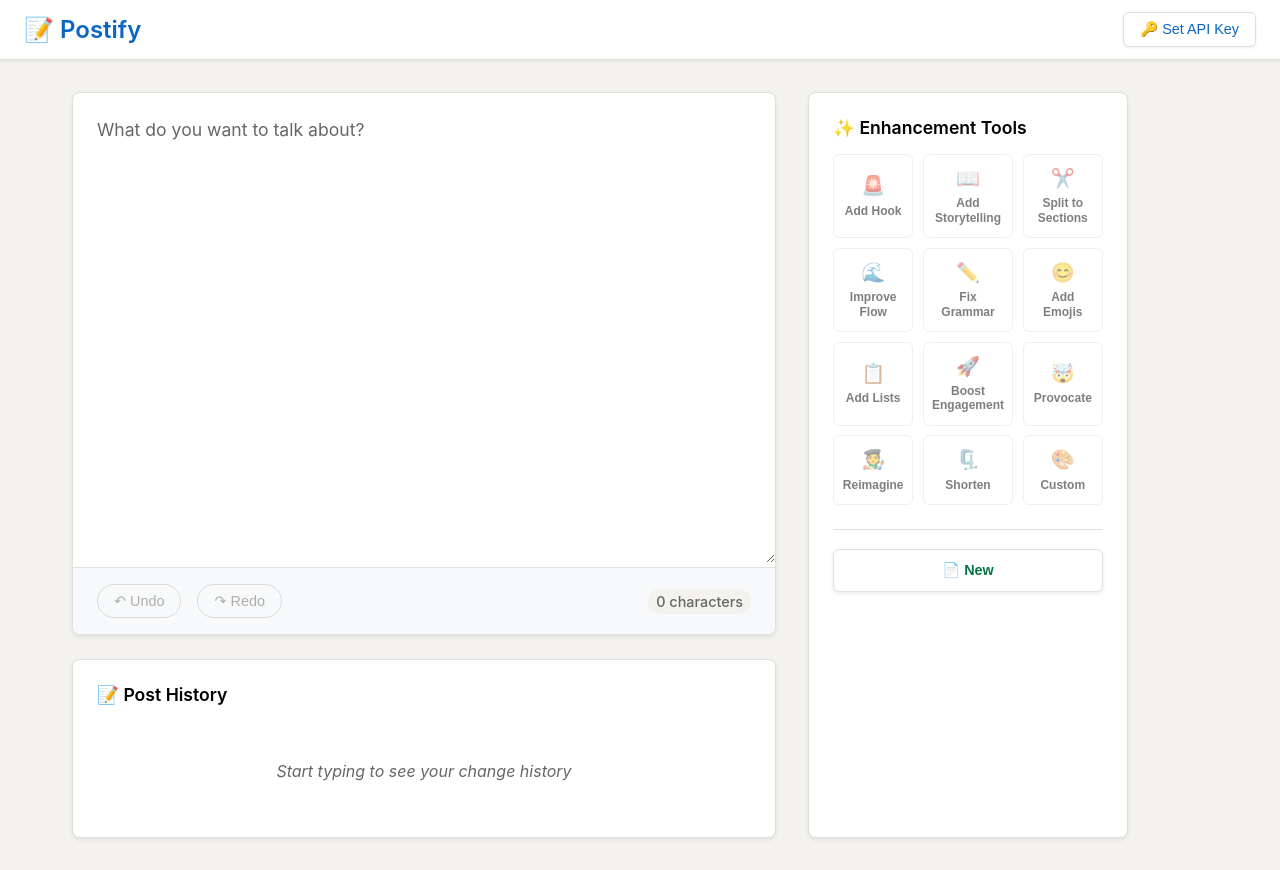
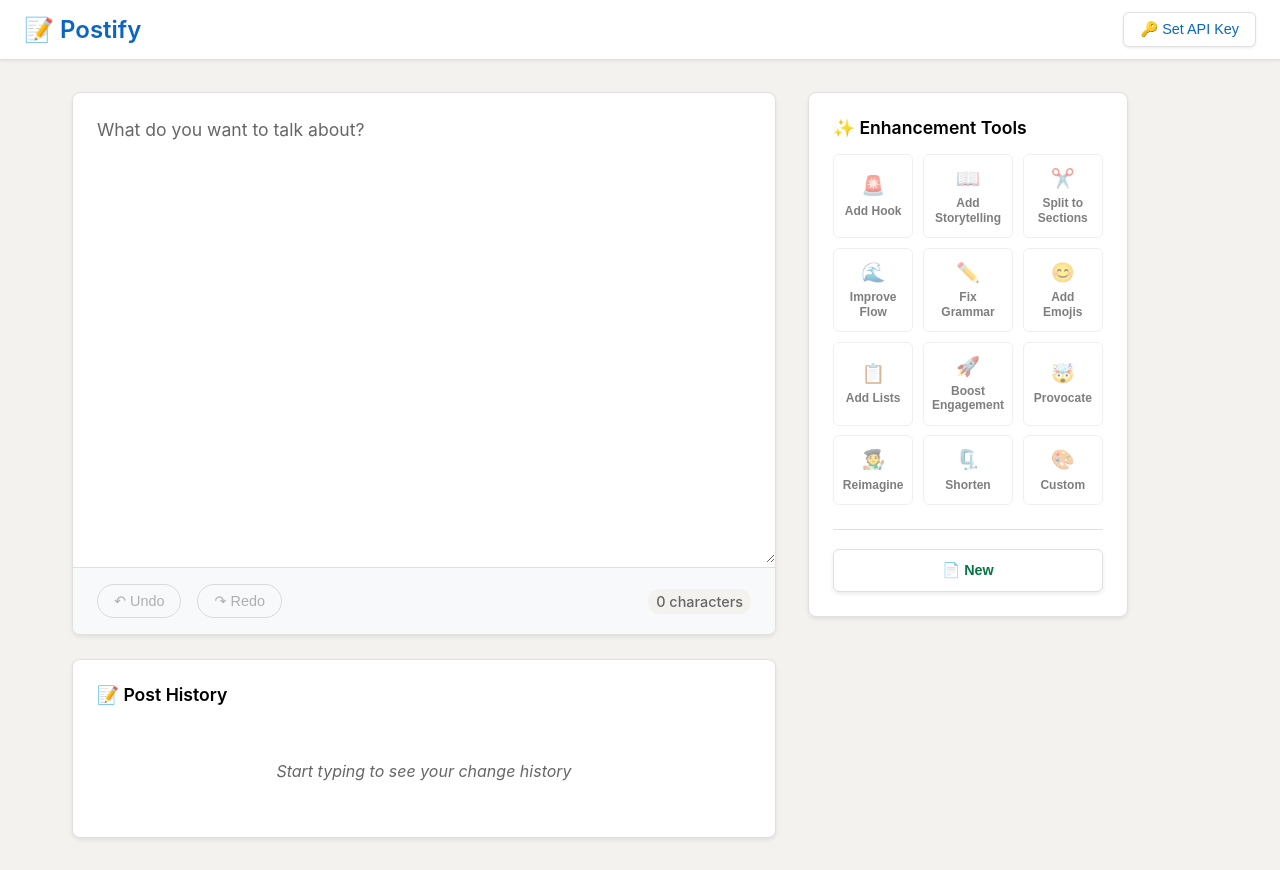
Before and after one commit to Luftare/postify, a React (Vite) app: page / in a window 1280 px wide. Built offline with nearby package versions, Linux system fonts and the light colour scheme.

Commit message:
adjust layout

```diff
--- a/src/App.css
+++ b/src/App.css
@@ -334,6 +334,8 @@ body {
   flex: 1;
   display: grid;
   grid-template-columns: 1fr 400px;
+  grid-template-rows: min-content;
+  align-items: start;
   gap: 2rem;
   padding: 2rem;
   max-width: 1200px;
```
